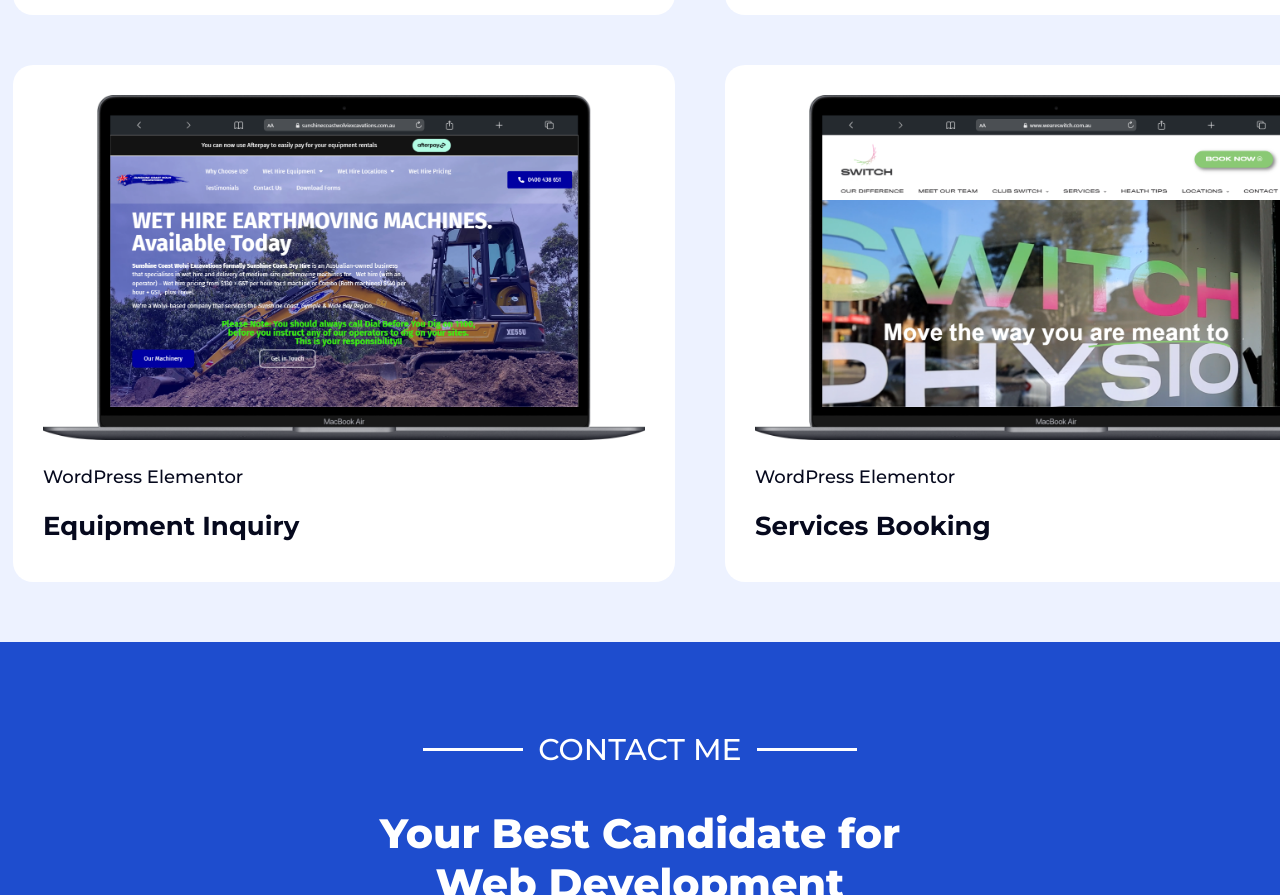
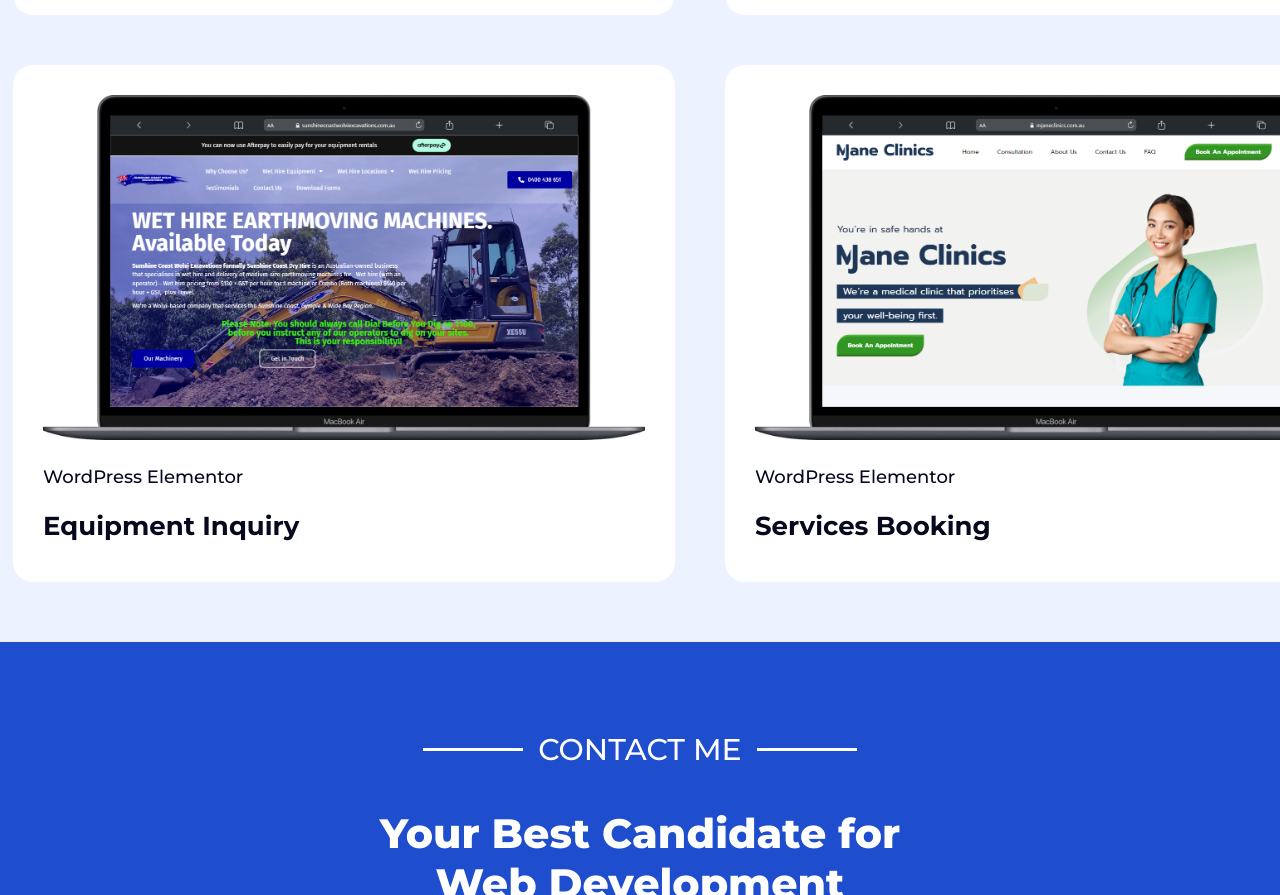
Before and after one commit to devjenver/portfolio, a plain HTML site: page index.html in a window 1280 px wide. Shown: the part 3315-4210 px from the top of the page. Drawn offline with nearby package versions, Linux system fonts and the light colour scheme.

Commit message:
port changes 03/06/24

```diff
--- a/index.html
+++ b/index.html
@@ -106,7 +106,7 @@
                     <h3 class="project__platform">Equipment Inquiry</h3>
                 </div>
                 <div class="projects">
-                    <a href="https://www.weareswitch.com.au/"><img src="/assets/switch.png" class="projects__image" alt=""></a>
+                    <a href="https://mjaneclinics.com.au/"><img src="/assets/mjane.png" class="projects__image" alt=""></a>
                     <p class="project__tools">WordPress Elementor</p>
                     <h3 class="project__platform">Services Booking</h3>
                 </div>
```
Also changed, not shown: assets/mjane.png (added).
